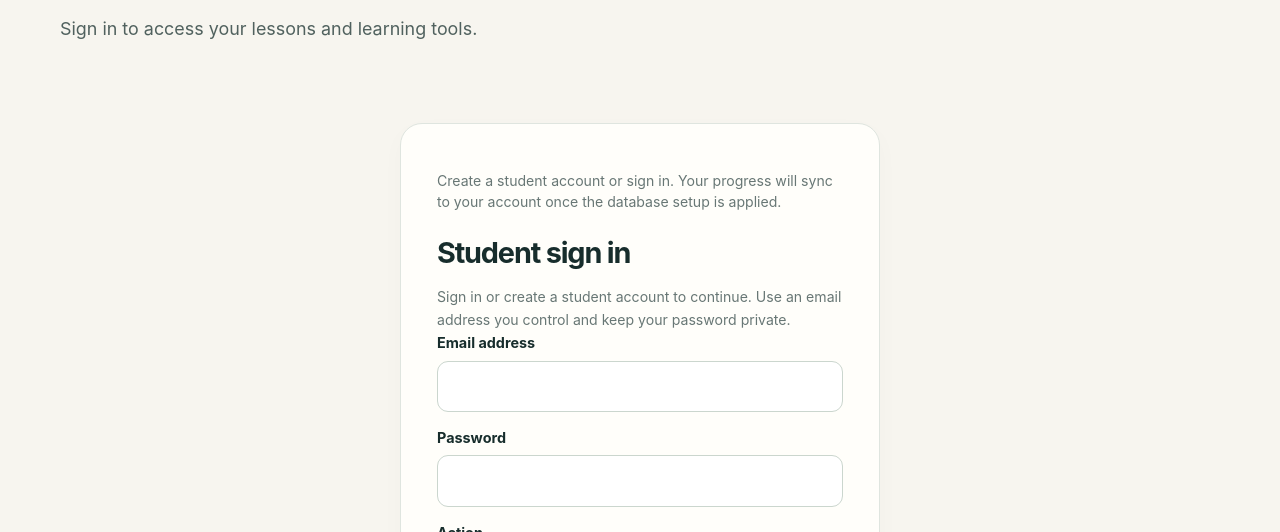
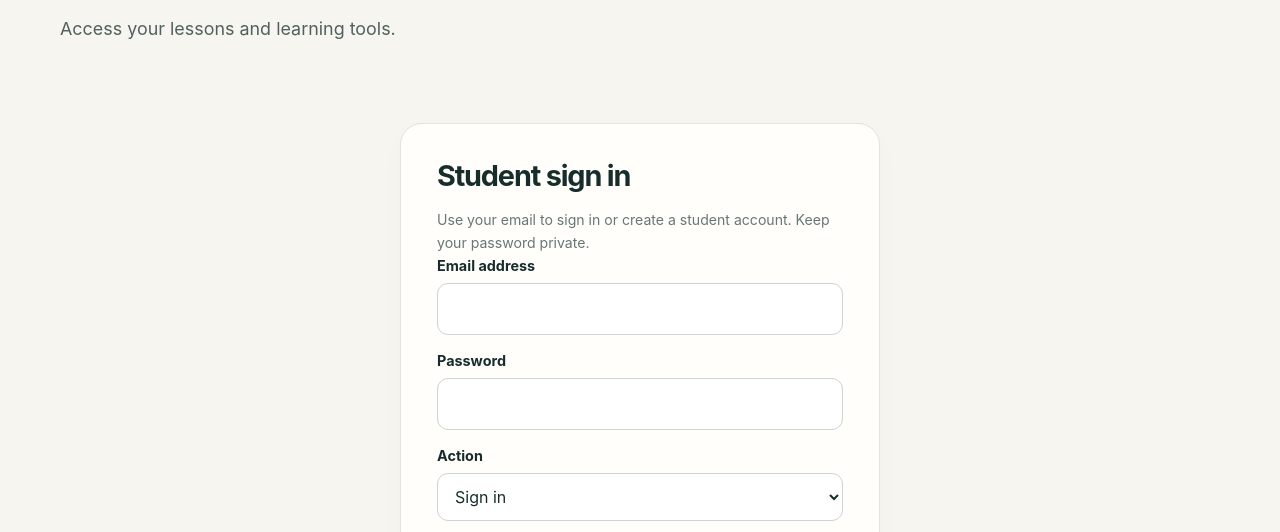
Before and after one commit to Ameeliya/beyond-basics, a website: page index.html in a window 1280 px wide. Both pictures are taken after a click on the link "Learner login ↗". Shown: the part 254-786 px from the top of the page. Drawn offline with nearby package versions, Linux system fonts and the light colour scheme.

Commit message:
Streamline student sign-in page copy (#12)

```diff
--- a/index.html
+++ b/index.html
@@ -133,8 +133,8 @@
   <form id="studentSuggestionForm"><div class="form-grid"><div class="field"><label for="suggestionName">Name or nickname (optional)</label><input id="suggestionName" name="student_name" maxlength="80" autocomplete="off" placeholder="You can leave this blank"></div><div class="field"><label for="suggestionEmail">Email (optional)</label><input id="suggestionEmail" name="student_email" type="email" maxlength="180" autocomplete="off" placeholder="Only if you would like a reply"></div></div><div class="field"><label for="suggestionType">What is your suggestion about?</label><select id="suggestionType" name="suggestion_type" required><option value="">Choose a topic</option><option>Suggest a new lesson</option><option>Improve an existing lesson</option><option>Report a problem</option><option>Accessibility or usability</option><option>Other idea</option></select></div><div class="field"><label for="suggestionMessage">Your suggestion</label><textarea id="suggestionMessage" name="suggestion_message" required maxlength="1500" placeholder="Tell us what would make learning better…"></textarea></div><input type="hidden" name="form_source" value="Beyond Basics student suggestions"><div style="margin-top:16px"><button class="btn btn-primary" type="submit">Send suggestion ↗</button></div><div class="success" id="suggestionSuccess" role="status" style="margin-top:15px"></div></form></div></div></section></section></section>
 
 <section class="page" id="page-login" data-page="login">
-  <div class="wrap page-top"><div class="eyebrow">Learning portal</div><h1>Student sign in</h1><p class="lead">Sign in to access your lessons and learning tools.</p></div>
-  <div class="wrap login-box"><div class="card"><p class="auth-status muted" id="authStatus">Create a student account or sign in. Your progress will sync to your account once the database setup is applied.</p><h2 style="font-size:1.8rem;margin-top:25px">Student sign in</h2><p class="muted small">Sign in or create a student account to continue. Use an email address you control and keep your password private.</p><form id="authForm"><div class="field"><label for="authEmail">Email address</label><input id="authEmail" name="email" type="email" autocomplete="email" required maxlength="180"></div><div class="field"><label for="authPassword">Password</label><input id="authPassword" name="password" type="password" autocomplete="current-password" required minlength="8" maxlength="128"></div><div class="field"><label for="authMode">Action</label><select id="authMode"><option value="signin">Sign in</option><option value="signup">Create student account</option></select></div><button class="btn btn-primary" id="authSubmit" type="submit">Continue →</button><div class="success" id="authFeedback" role="status" style="margin-top:15px"></div></form><div class="divider"></div><p class="small muted">Founder access must be granted securely in Supabase; choosing a special role in this form does not grant administrator privileges.</p></div></div>
+  <div class="wrap page-top"><div class="eyebrow">Learning portal</div><h1>Student sign in</h1><p class="lead">Access your lessons and learning tools.</p></div>
+  <div class="wrap login-box"><div class="card"><h2 style="font-size:1.8rem;margin-top:0">Student sign in</h2><p class="muted small">Use your email to sign in or create a student account. Keep your password private.</p><form id="authForm"><div class="field"><label for="authEmail">Email address</label><input id="authEmail" name="email" type="email" autocomplete="email" required maxlength="180"></div><div class="field"><label for="authPassword">Password</label><input id="authPassword" name="password" type="password" autocomplete="current-password" required minlength="8" maxlength="128"></div><div class="field"><label for="authMode">Action</label><select id="authMode"><option value="signin">Sign in</option><option value="signup">Create student account</option></select></div><button class="btn btn-primary" id="authSubmit" type="submit">Continue →</button><div class="success" id="authFeedback" role="status" style="margin-top:15px"></div></form></div></div>
 </section>
 
 <section class="page" id="page-dashboard" data-page="dashboard">
```
